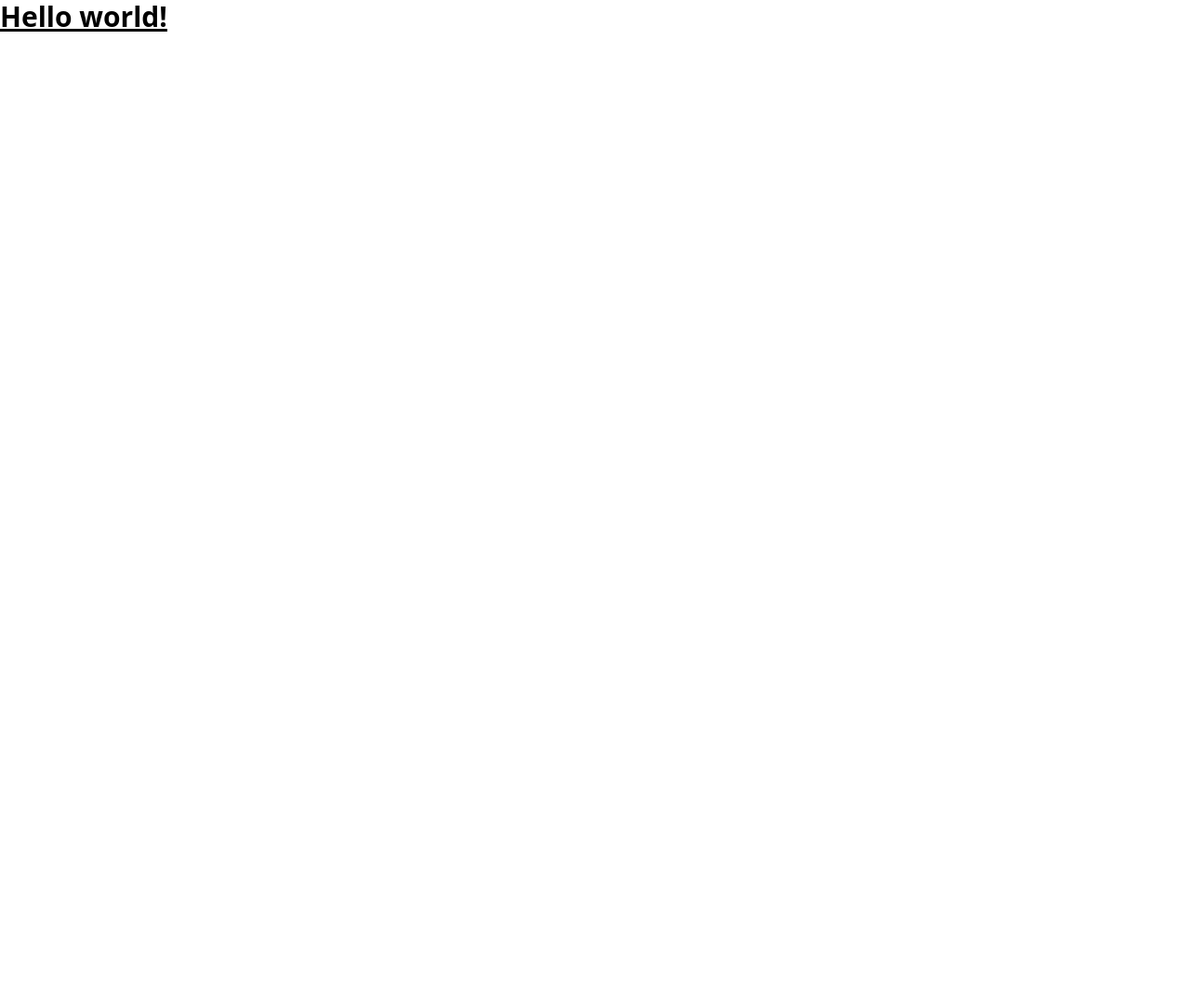
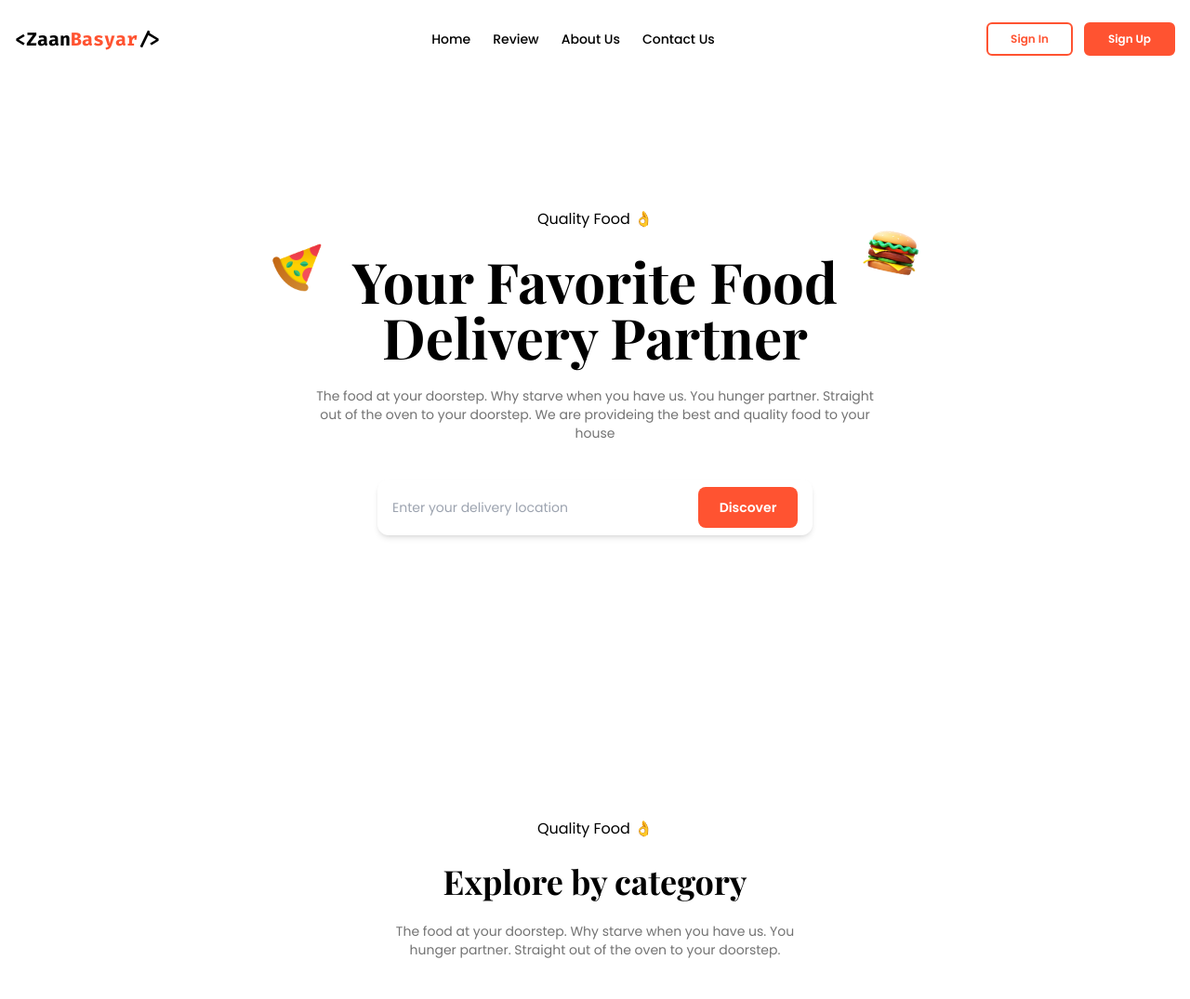
Before and after one commit to zainuddin25/FoodMeal, a website: page src/index.html in a window 1280 px wide. Shown: the whole page at 93% size. Before the commit the page ends 800 px from the top, so only its background shows below. Drawn offline with nearby package versions, Linux system fonts and the light colour scheme.

Commit message:
add: header & hero

```diff
--- a/package.json
+++ b/package.json
@@ -1,5 +1,8 @@
 {
   "devDependencies": {
     "tailwindcss": "^3.2.4"
+  },
+  "dependencies": {
+    "daisyui": "^2.47.0"
   }
 }
--- a/src/index.html
+++ b/src/index.html
@@ -1,13 +1,76 @@
 <!doctype html>
 <html>
 <head>
-  <meta charset="UTF-8">
-  <meta name="viewport" content="width=device-width, initial-scale=1.0">
-  <link href="/dist/output.css" rel="stylesheet">
+    <meta charset="UTF-8">
+    <meta name="viewport" content="width=device-width, initial-scale=1.0">
+    <link href="/dist/output.css" rel="stylesheet">
+    <link rel="preconnect" href="https://fonts.googleapis.com">
+    <link rel="preconnect" href="https://fonts.gstatic.com" crossorigin>
+    <link href="https://fonts.googleapis.com/css2?family=Fira+Code:wght@600;700&family=Playfair+Display:wght@700&family=Poppins:wght@200;300;400;500;600;700;800;900&display=swap" rel="stylesheet">
 </head>
-<body>
-  <h1 class="text-3xl font-bold underline">
-    Hello world!
-  </h1>
+<body class=" bg-white">
+
+    <div class="w-screen h-full">
+        <div class="container mx-auto flex justify-between items-center px-4 py-6 bg-white fixed top-0 z-50">
+            <div>
+                <p class="font-fira text-xl text-black" style="font-weight: 700;"><span><</span>Zaan<span class="text-orange-primary">Basyar</span><span>/></span></p>
+            </div>
+            <ul class="flex justify-center items-center gap-6">
+                <li class="text-sm font-medium text-black">
+                    <a href="#">
+                        Home
+                    </a>
+                </li>
+                <li class="text-sm font-medium text-black">
+                    <a href="#">
+                        Review
+                    </a>
+                </li>
+                <li class="text-sm font-medium text-black">
+                    <a href="#">
+                        About Us
+                    </a>
+                </li>
+                <li class="text-sm font-medium text-black">
+                    <a href="#">
+                        Contact Us
+                    </a>
+                </li>
+            </ul>
+            <div class="flex justify-center items-center gap-3">
+                <button class="border-2 px-6 py-2 text-xs border-orange-primary rounded-md text-orange-primary font-semibold hover:bg-orange-primary hover:text-white duration-200">Sign In</button>
+                <button class="border-2 px-6 py-2 text-xs border-orange-primary rounded-md text-white font-semibold bg-orange-primary">Sign Up</button>
+            </div>
+        </div>
+
+        <div class="container mx-auto h-screen px-4 flex justify-center items-center relative">
+            <div class="w-2/4 mx-auto text-center">
+                <p class="text-base text-black">Quality Food 👌</p>
+                <h1 class="font-playfair text-6xl py-6 text-black">Your Favorite Food Delivery Partner</h1>
+                <p class="text-sm text-text-secondary pb-10">
+                    The food at your doorstep. Why starve when you have us. You hunger partner. Straight out of the oven to your doorstep. We are provideing the best and quality food to your house
+                </p>
+                <div class="w-3/4 mx-auto px-4 py-2 shadow-md rounded-xl flex justify-between items-center gap-2">
+                    <input type="text" class="outline-none py-2 w-3/4 text-sm bg-white text-black" placeholder="Enter your delivery location">
+                    <button class="text-sm py-3 bg-orange-primary w-1/4 rounded-lg font-semibold text-white">Discover</button>
+                </div>
+            </div>
+            <img src="/assets/hamburger.png" class="absolute top-60 right-72 rotate-12 w-16" />
+            <img src="/assets/pizza.png" class="absolute top-64 left-72 w-16 rotate-180" />
+        </div>
+
+        <div class="w-3/4 mx-auto py-20 flex justify-center">
+            <div class="w-2/4 mx-auto text-center">
+                <p class="text-base text-black">Quality Food 👌</p>
+                <h1 class="font-playfair text-4xl py-6 text-black">Explore by category</h1>
+                <p class="text-sm text-text-secondary pb-10">
+                    The food at your doorstep. Why starve when you have us. You hunger partner. Straight out of the oven to your doorstep.
+                </p>
+
+            </div>
+        </div>
+
+    </div>
+
 </body>
 </html>
--- a/src/input.css
+++ b/src/input.css
@@ -1,3 +1,11 @@
 @tailwind base;
 @tailwind components;
 @tailwind utilities;
+
+body, html {
+    font-family: "Poppins"
+}
+
+body::-webkit-scrollbar {
+    display: none;
+}
--- a/tailwind.config.js
+++ b/tailwind.config.js
@@ -2,7 +2,18 @@
 module.exports = {
   content: ["./src/**/*.{html,js}"],
   theme: {
-    extend: {},
+    extend: {
+      fontFamily: {
+        'fira' : 'Fira Code',
+        'playfair' : 'Playfair Display'
+      },
+      colors: {
+        'orange-primary' : '#ff5331',
+        'text-secondary' : '#737373'
+      }
+    },
   },
-  plugins: [],
+  plugins: [
+    require("daisyui")
+  ],
 }
```
Also changed, not shown: assets/3957701.jpg (added), assets/hamburger.png (added), assets/pizza.png (added), dist/output.css, 1 other file.
